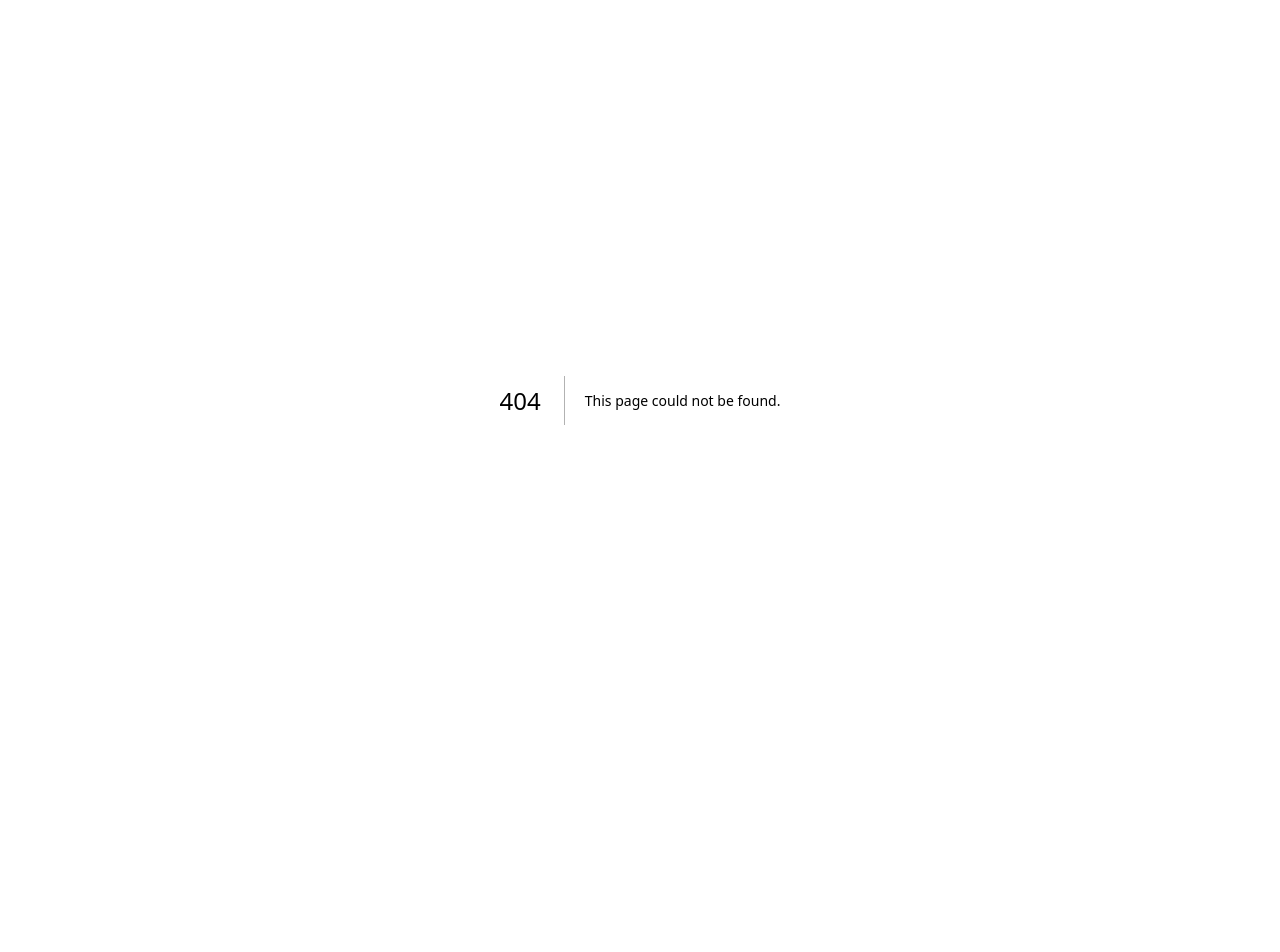
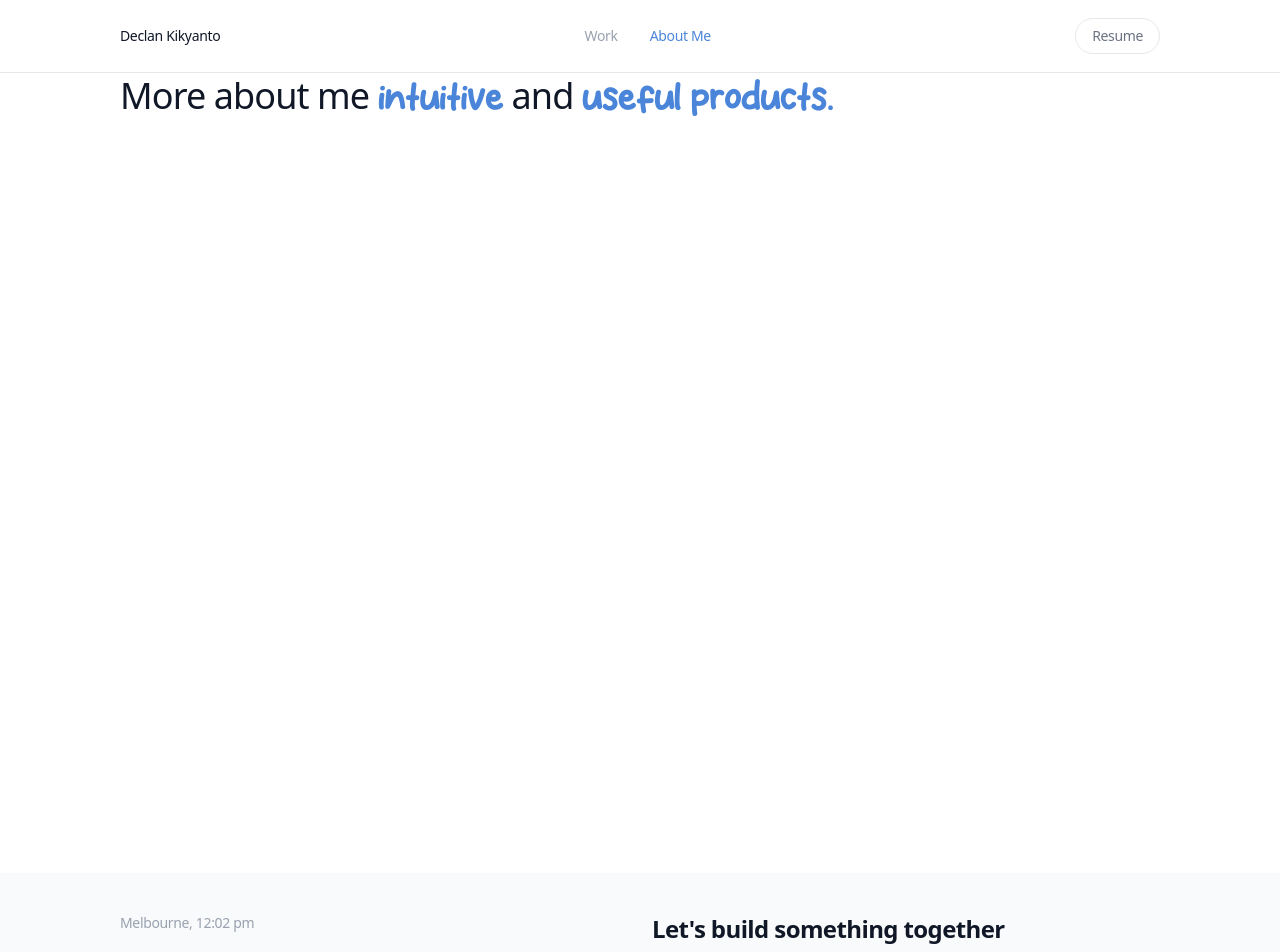
Before and after one commit to imdeckik/portfolio, a Next.js app: page /about in a window 1280 px wide. Before the commit this address had no page. Shown: the top 952 px of the page. Before the commit the page ends 800 px from the top, so only its background shows below. Built offline with nearby package versions, Linux system fonts and the light colour scheme.

Commit message:
feat: add usePathname for active navigation states

```diff
--- /dev/null
+++ b/app/(main)/about/page.tsx
@@ -0,0 +1,18 @@
+import Container from "@/app/components/Container";
+
+export default function About() {
+  return (
+    <Container>
+      <section className="min-h-screen flex flex-col justify-start">
+        <div>
+          <h1 className="text-4xl font-medium leading-tight tracking-tight text-gray-900">
+            More about me {""}
+            <span className="font-abalone text-accent">intuitive</span>
+            {""} and {""}
+            <span className="font-abalone text-accent">useful products.</span>
+          </h1>
+        </div>
+      </section>
+    </Container>
+  );
+}
--- a/app/(main)/layout.tsx
+++ b/app/(main)/layout.tsx
@@ -1,19 +1,26 @@
+"use client";
+
 import Link from "next/link";
 import Container from "@/app/components/Container";
 import Footer from "@/app/components/Footer";
 import React from "react";
+import { usePathname } from "next/navigation";
 
 export default function MainLayout({
   children,
 }: {
   children: React.ReactNode;
 }) {
+  const pathname = usePathname();
+  // If you're on the homepage, pathname = "/"
+  // If you're on about, pathname = "/about"
+
   return (
     <>
       {/* Navigation Bar*/}
       <nav className="border-b border-gray-200">
         <Container>
-          <div className="flex items-center justify-between py-5">
+          <div className="flex items-center justify-between h-18">
             {/* Left: My name*/}
             <Link
               href="/"
@@ -25,13 +32,21 @@ export default function MainLayout({
             <div className="flex items-center gap-8">
               <Link
                 href="/"
-                className="text-sm text-accent font-medium tracking-tight"
+                className={`text-sm font-medium tracking-tight transition-colors ${
+                  pathname === "/" || pathname.startsWith("/work")
+                    ? "text-accent" // Active - you're here
+                    : "text-gray-400 hover:text-gray-500" // Inactive - you're not here
+                }`}
               >
                 Work
               </Link>
               <Link
                 href="/about"
-                className="text-sm text-gray-400 hover:text-gray-900 transition-colors font-medium tracking-tight"
+                className={`text-sm font-medium tracking-tight transition-colors ${
+                  pathname === "/about"
+                    ? "text-accent" // Active - you're here
+                    : "text-gray-400 hover:text-gray-500" // Inactive - you're not here
+                }`}
               >
                 About Me
               </Link>
@@ -53,7 +68,7 @@ export default function MainLayout({
       <main className="pb-[160]">{children}</main>
 
       {/* Footer */}
-      <footer className="border-t border-gray-200 pt-10 pb-6">
+      <footer className="bg-gray-50 pt-10 pb-6">
         <Container>
           <Footer />
         </Container>
--- a/app/components/Footer.tsx
+++ b/app/components/Footer.tsx
@@ -33,12 +33,12 @@ export default function Footer() {
 
       {/* Top right: CTA (Click to action) */}
       <div className="col-span-3">
-        <h2 className="text-3xl font-semibold tracking-tight text-gray-900 mb-2">
+        <h2 className="text-2xl font-semibold tracking-tight text-gray-900 mb-2">
           Let's build something together
         </h2>
         <a
           href="mailto:declankikyanto27@gmail.com"
-          className="inline-block text-sm text-gray-500 border border-gray-200 px-3 py-1.5 hover:text-accent hover:border-accent transition-colors rounded-full"
+          className="inline-block text-sm text-gray-500 bg-gray-100 border border-gray-200 px-3 py-1.5 hover:text-accent transition-colors rounded-full"
         >
           declankikyanto27@gmail.com
         </a>
--- a/app/components/SplitView.tsx
+++ b/app/components/SplitView.tsx
@@ -36,7 +36,7 @@ export default function SplitView({
       </div>
       {/* Right part (content) - 3 column or 30% */}
       <div className="col-span-3 flex flex-col gap-2">
-        <h3 className="text-[15px] font-medium text-gray-900 leading-none">
+        <h3 className="text-[15px ] font-medium text-gray-900 leading-none">
           {title}
         </h3>
         <p className="text-sm text-gray-500 leading-normal">{description}</p>
--- a/app/layout.tsx
+++ b/app/layout.tsx
@@ -23,7 +23,7 @@ export default function RootLayout({
   children: React.ReactNode;
 }) {
   return (
-    <html lang="en" className="scroll-smooth">
+    <html lang="en" className="scroll-smooth" data-scroll-behavior="smooth">
       <body
         className={`${inter.variable} font-sans antialiased bg-white text-gray-900`}
       >
--- a/app/work/layout.tsx
+++ b/app/work/layout.tsx
@@ -13,7 +13,7 @@ export default function WorkLayout({
     <>
       <nav className="border-b border-gray-200">
         <Container>
-          <div className="flex items-center justify-between py-5">
+          <div className="flex items-center justify-between h-18">
             <span className="text-sm font-medium text-gray-900 tracking-tight">
               Declan Kikyanto
             </span>
@@ -30,7 +30,7 @@ export default function WorkLayout({
       <main>{children}</main>
 
       {/* Footer */}
-      <footer className="border-t border-gray-200 pt-10 pb-6">
+      <footer className="bg-gray-50 pt-10 pb-6">
         <Container>
           <Footer />
         </Container>
```
